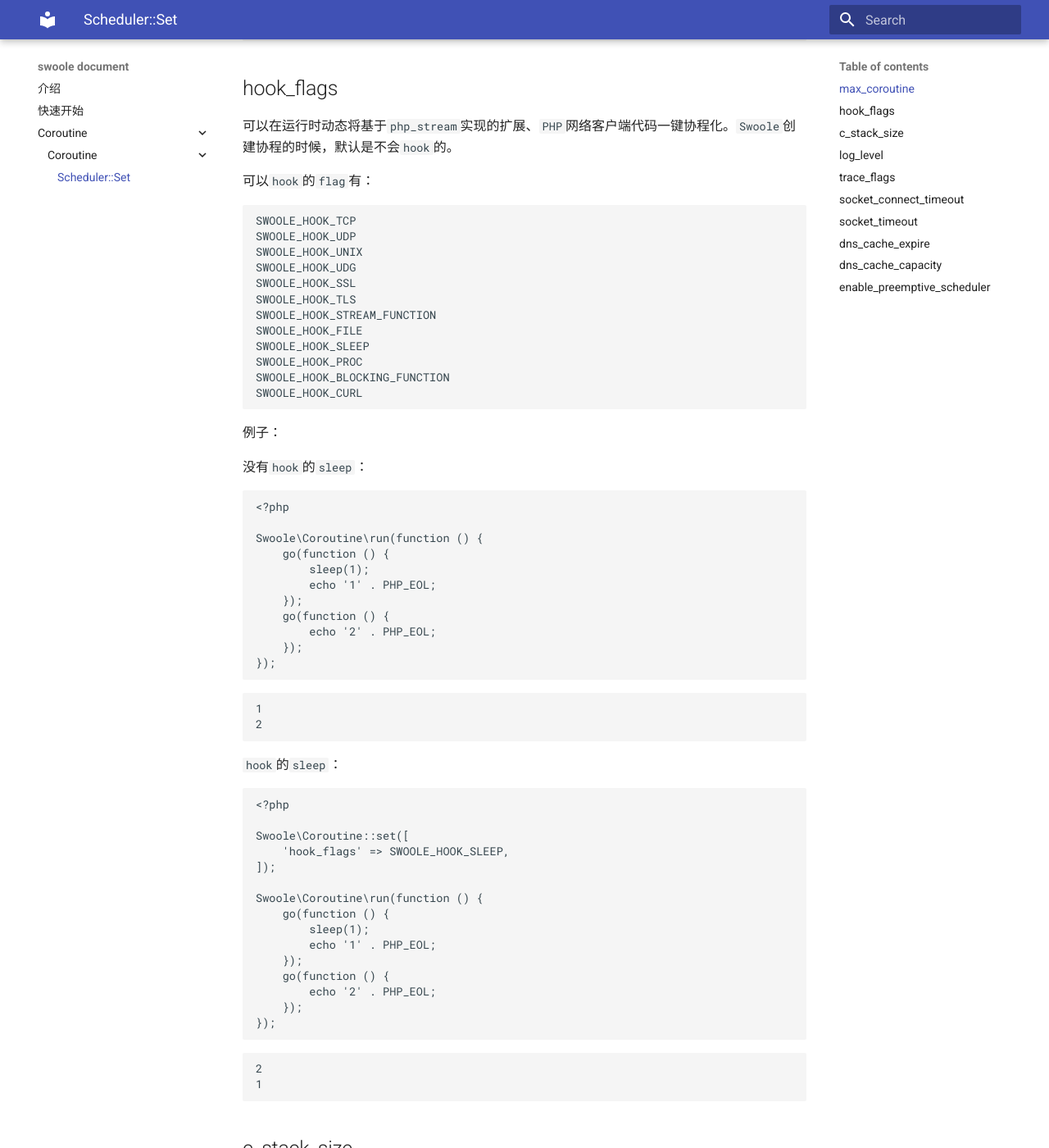
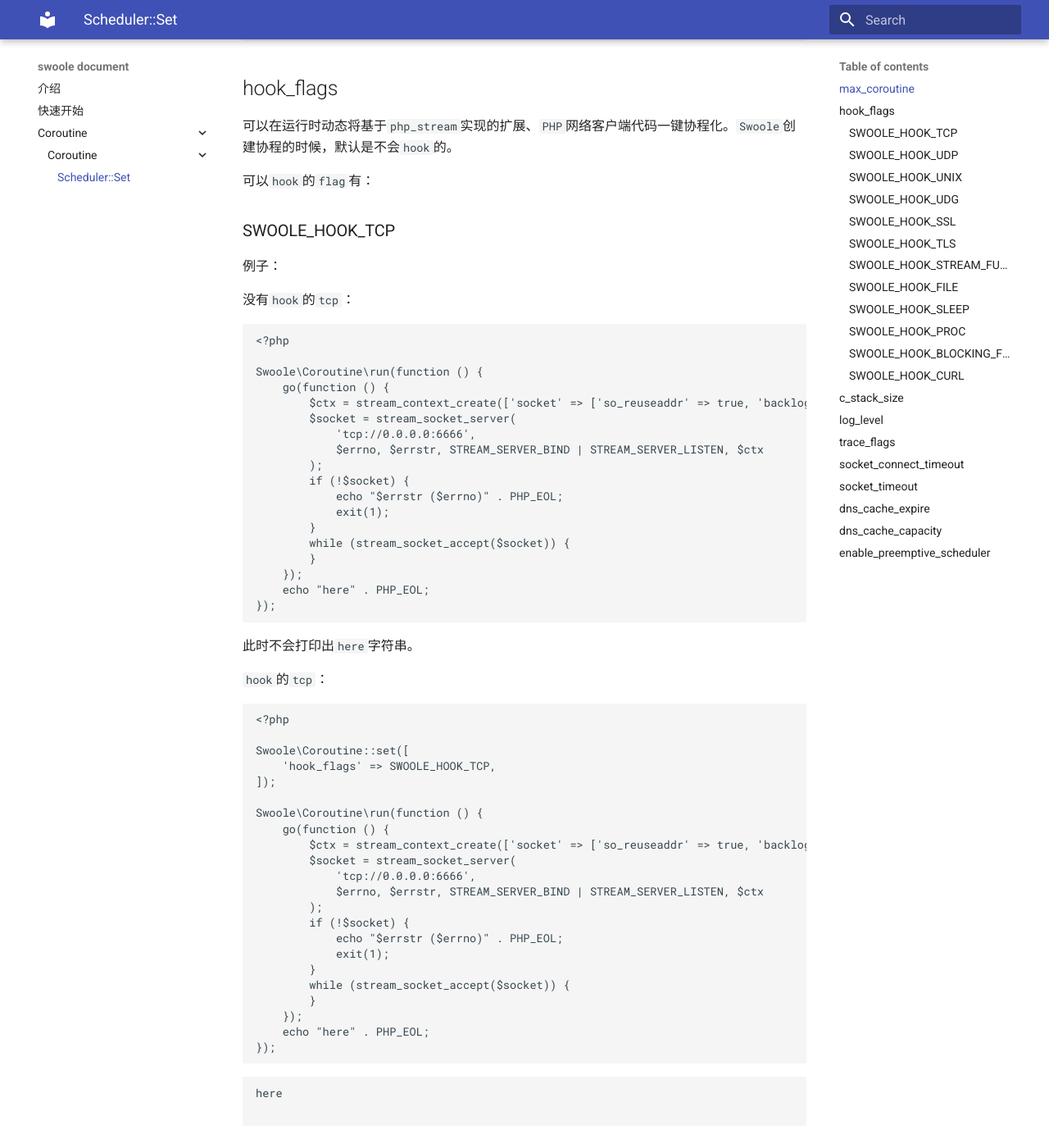
Before and after one commit to swooleo/docs, an MkDocs documentation site: the page built from docs/coroutine/scheduler/set.md, in a window 1280 px wide and 1400 px high, scrolled down 1721 px. Shown: the whole window at 82% size. Built offline with MkDocs 1.6.1 and Material for MkDocs 9.7.7, drawn with Linux system fonts in a browser that asks for light colours; some of the changed text lies outside the part shown.

Commit message:
增加SWOOLE_HOOK_TCP例子

````diff
--- a/docs/coroutine/scheduler/set.md
+++ b/docs/coroutine/scheduler/set.md
@@ -90,20 +90,82 @@
 
 可以`hook`的`flag`有：
 
+### SWOOLE_HOOK_TCP
+
+例子：
+
+没有`hook`的`tcp`：
+
 ```php
-SWOOLE_HOOK_TCP
-SWOOLE_HOOK_UDP
-SWOOLE_HOOK_UNIX
-SWOOLE_HOOK_UDG
-SWOOLE_HOOK_SSL
-SWOOLE_HOOK_TLS
-SWOOLE_HOOK_STREAM_FUNCTION
-SWOOLE_HOOK_FILE
-SWOOLE_HOOK_SLEEP
-SWOOLE_HOOK_PROC
-SWOOLE_HOOK_BLOCKING_FUNCTION
-SWOOLE_HOOK_CURL
+<?php
+
+Swoole\Coroutine\run(function () {
+    go(function () {
+        $ctx = stream_context_create(['socket' => ['so_reuseaddr' => true, 'backlog' => 128]]);
+        $socket = stream_socket_server(
+            'tcp://0.0.0.0:6666',
+            $errno, $errstr, STREAM_SERVER_BIND | STREAM_SERVER_LISTEN, $ctx
+        );
+        if (!$socket) {
+            echo "$errstr ($errno)" . PHP_EOL;
+            exit(1);
+        }
+        while (stream_socket_accept($socket)) {
+        }
+    });
+    echo "here" . PHP_EOL;
+});
 ```
+
+此时不会打印出`here`字符串。
+
+`hook`的`tcp`：
+
+```php
+<?php
+
+Swoole\Coroutine::set([
+    'hook_flags' => SWOOLE_HOOK_TCP,
+]);
+
+Swoole\Coroutine\run(function () {
+    go(function () {
+        $ctx = stream_context_create(['socket' => ['so_reuseaddr' => true, 'backlog' => 128]]);
+        $socket = stream_socket_server(
+            'tcp://0.0.0.0:6666',
+            $errno, $errstr, STREAM_SERVER_BIND | STREAM_SERVER_LISTEN, $ctx
+        );
+        if (!$socket) {
+            echo "$errstr ($errno)" . PHP_EOL;
+            exit(1);
+        }
+        while (stream_socket_accept($socket)) {
+        }
+    });
+    echo "here" . PHP_EOL;
+});
+```
+
+```shell
+here
+
+```
+
+### SWOOLE_HOOK_UDP
+
+### SWOOLE_HOOK_UNIX
+
+### SWOOLE_HOOK_UDG
+
+### SWOOLE_HOOK_SSL
+
+### SWOOLE_HOOK_TLS
+
+### SWOOLE_HOOK_STREAM_FUNCTION
+
+### SWOOLE_HOOK_FILE
+
+### SWOOLE_HOOK_SLEEP
 
 例子：
 
@@ -153,6 +215,12 @@
 1
 ```
 
+### SWOOLE_HOOK_PROC
+
+### SWOOLE_HOOK_BLOCKING_FUNCTION
+
+### SWOOLE_HOOK_CURL
+
 ## c_stack_size
 
 设置单个协程初始栈的内存尺寸，单位是`B`，默认为`2 * 1024 * 1024B`，即`2MB`。范围：`256 * 1024B ～ 16 * 1024 * 1024`。
````
